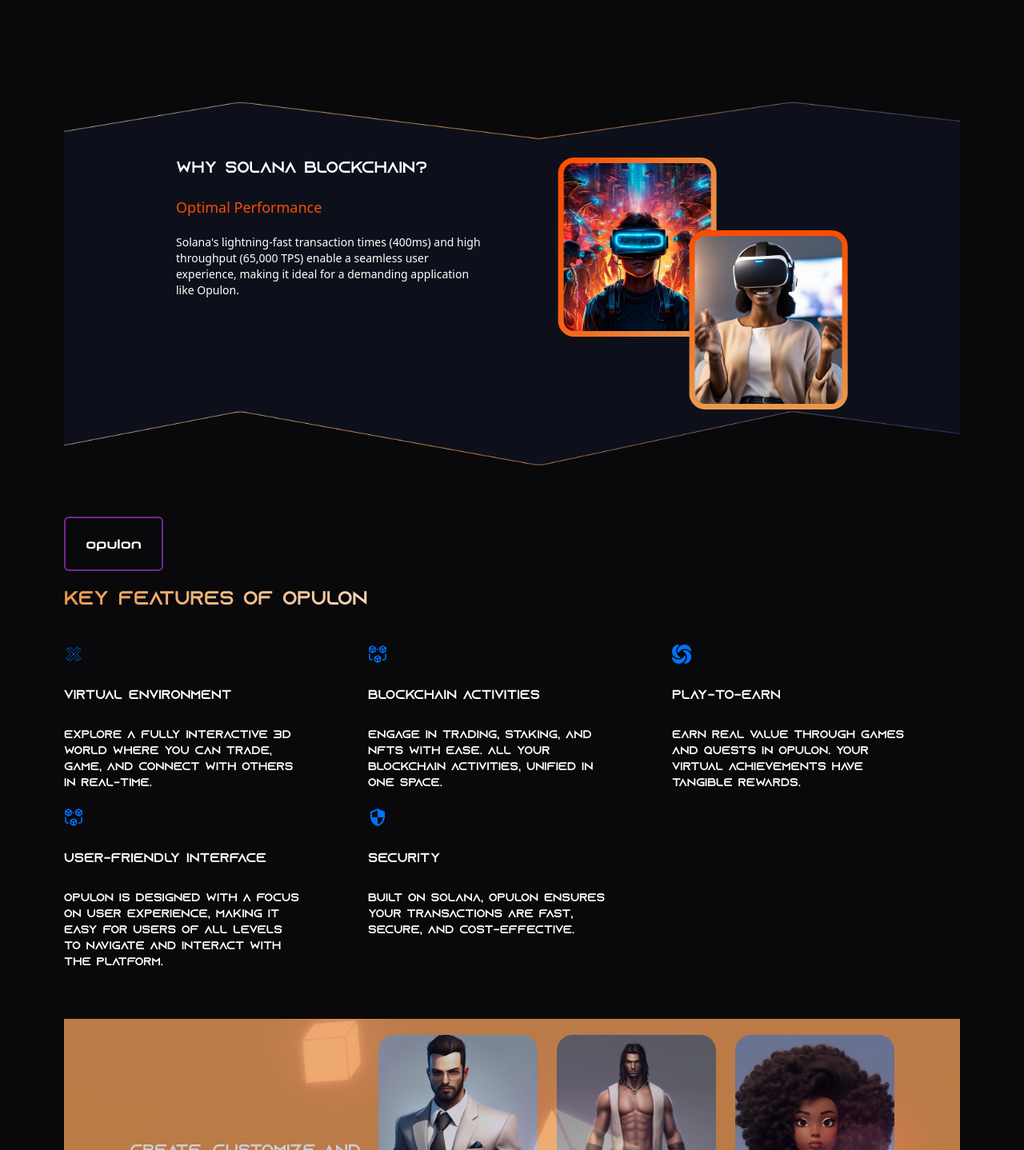
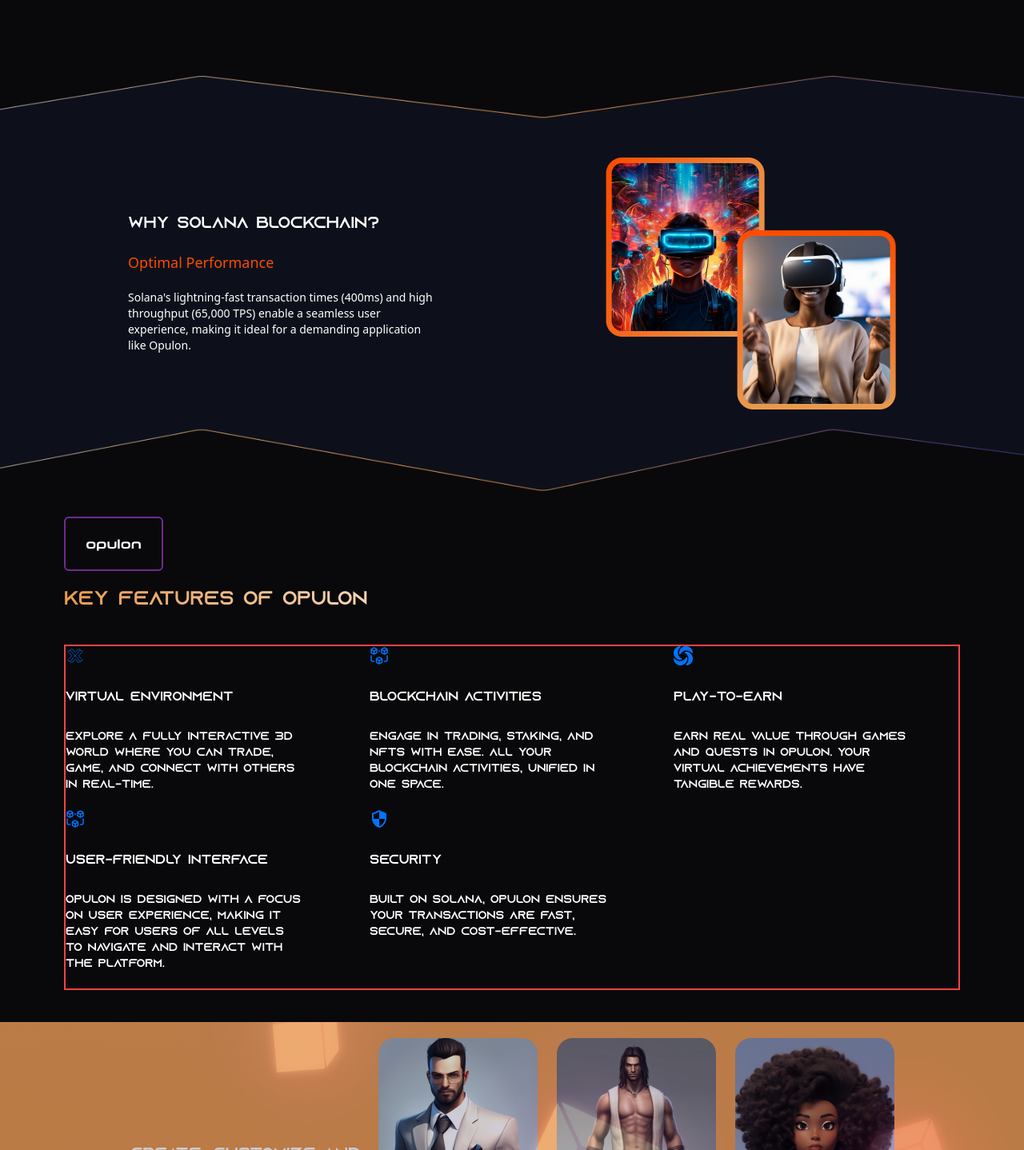
Before and after one commit to judechimaobi/Opulon-Website, a React (Vite) app: page / in a window 1280 px wide. Shown: the part 1233-2671 px from the top of the page at 80% size. Built offline with nearby package versions, Linux system fonts and the light colour scheme.

Commit message:
:bug: fixed the alignment issues

```diff
--- a/src/Pages/Home/Home.jsx
+++ b/src/Pages/Home/Home.jsx
@@ -67,9 +67,9 @@
 const Home = ()=>{
     return(
         <>
-            <div className="flex flex-col px-20">
+            <div className="flex flex-col">
                 {/* banner start */}
-                <div className="flex items-center">
+                <div className="flex items-center justify-between px-20">
                     <div className="flex flex-col">
                         <p className="font-sans1 text-transparent bg-clip-text bg-gradient-to-r from-[#FFFFFF] to-[#702A90] w-[650px] font-normal text-5xl">
                             Welcome to Opulon:
@@ -92,7 +92,7 @@
                 </div>
                 {/* banner ends */}
                 {/* what is opulon start */}
-                <div className="flex justify-between my-16">
+                <div className="flex justify-between my-16 px-20">
                     <div className="flex w-1/2">
                         <img src={images.Frame55} />
                         <div className="flex items-center flex-col ml-5">
@@ -130,7 +130,7 @@
                 {/* what is opulon ends */}
                 {/* why solana start */}
                 <div className="flex items-center justify-center bg-[url('/src/assets/Vector1.png')] h-[584px] bg-center bg-contain bg-no-repeat">
-                    <div className="flex justify-between w-3/4">
+                    <div className="flex justify-between items-center w-3/4">
                         <div className="flex flex-col">
                             <p className="text-xl font-sans1 text-[#fff]">Why Solana blockchain?</p>
                             <p className="text-lg text-[#FB4C00] my-5">Optimal Performance</p>
@@ -145,18 +145,18 @@
                 </div>
                 {/* why solana ends */}
                 {/* features start */}
-                <div className="flex flex-col">
+                <div className="flex justify-center flex-col px-20">
                     <p className="flex justify-center w-[124px] text-center text-[#fff] font-sans2 rounded-md border-2 border-[#702A90] p-5">
                         opulon
                     </p>
                     <p className="font-sans1 my-5 text-transparent bg-clip-text bg-gradient-to-r from-[#E99A4E] to-[#FFFFFF] w-[650px] font-normal text-2xl">
                         Key Features of opulon
                     </p>
-                    <div className="flex w-full h-auto flex-wrap mt-5">
+                    <div className="flex flex-wrap h-auto  border-2 border-red-500 flex-wrap mt-5">
                         {
                             features.map((data, i)=>(
                                 <>
-                                    <div className={ (i === 1 || i === 4) ? "mx-20 mb-5 flex flex-col text-[#fff] font-sans1 w-[300px]" : "mb-5 flex flex-col text-[#fff] font-sans1 w-[300px]"}>
+                                    <div className={ (i === 1 || i === 4) ? "mx-20 mb-5 flex flex-col text-[#fff] font-sans1 w-[300px]" : " mb-5 flex flex-col text-[#fff] font-sans1 w-[300px]"}>
                                         <img src={data.img} className="w-[24px] h-[24px]" />
                                         <p className="text-base my-7">{data.title}</p>
                                         <p className="text-sm">
```
